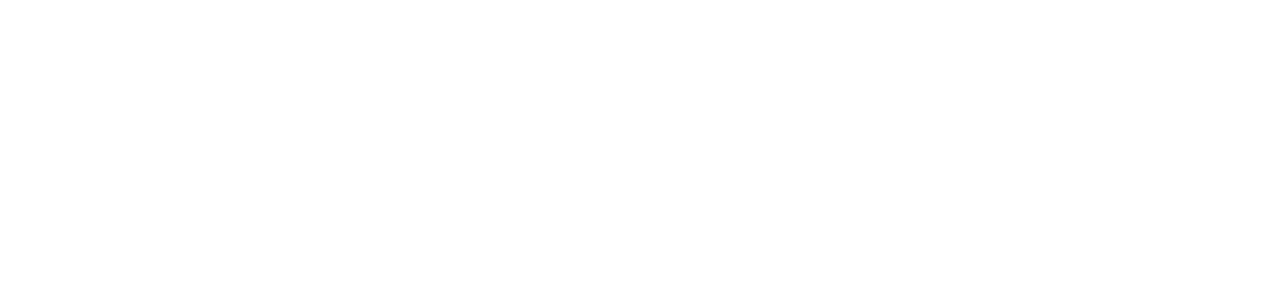
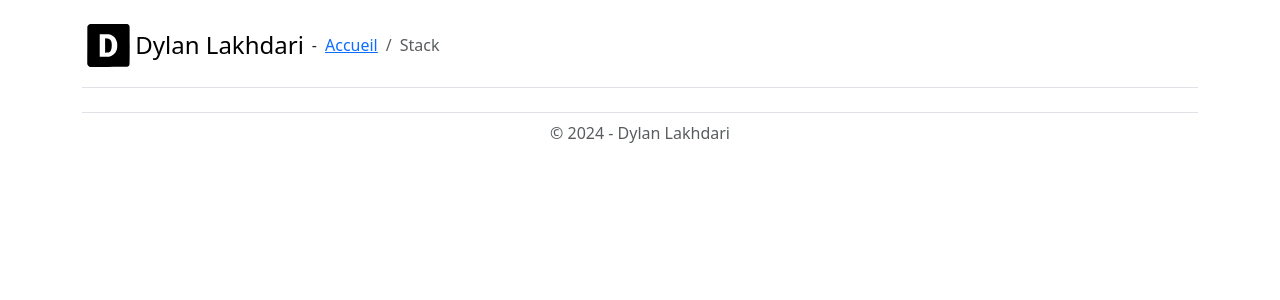
Before and after one commit to DylanLakhdari/Portfolio-Dylan-Lakhdari, a React (Vite) app: page /stack in a window 1280 px wide. Before the commit this address had no page. Shown: the top 300 px of the page. Built offline with nearby package versions, Linux system fonts and the light colour scheme.

Commit message:
Page Stack

```diff
--- a/src/App.jsx
+++ b/src/App.jsx
@@ -7,6 +7,7 @@
 //Pages
 import Accueil from "./pages/Accueil.jsx";
 import Projets from "./pages/Projets.jsx";
+import Stack from "./pages/Stack.jsx";
 
 function App() {
 
@@ -15,6 +16,7 @@
             <Routes>
                 <Route path="/" element={<Accueil/>} />
                 <Route path="/projets" element={<Projets/>} />
+                <Route path="/stack" element={<Stack/>} />
             </Routes>
         </BrowserRouter>
     )
--- a/src/pages/Accueil.jsx
+++ b/src/pages/Accueil.jsx
@@ -12,7 +12,7 @@
 
     return (
         <Container className="py-4 pb-0">
-            <Header />
+            <Header/>
             <main>
                 <div className="p-5 mb-4 bg-body-tertiary rounded-3">
                     <Container fluid className="py-5">
@@ -48,9 +48,11 @@
                                 consequatur cum deleniti error, eum eveniet excepturi id impedit inventore laborum
                                 libero minus non quis quo repellat sapiente sint voluptatum?
                             </p>
-                            <Button variant={"outline-secondary"}>
-                                Voir mes compétences
-                            </Button>
+                            <Link to="/stack">
+                                <Button variant={"outline-secondary"}>
+                                    Voir mes compétences
+                                </Button>
+                            </Link>
                         </div>
                     </Col>
                 </Row>
--- /dev/null
+++ b/src/pages/Stack.jsx
@@ -0,0 +1,21 @@
+//Bootstrap
+import {Container} from "react-bootstrap";
+
+//Components
+import Header from "../components/Header.jsx";
+import Footer from "../components/Footer.jsx";
+
+function Stack() {
+
+    return (
+        <Container className="py-4 pb-0">
+            <Header />
+            <main>
+
+            </main>
+            <Footer/>
+        </Container>
+    )
+}
+
+export default Stack;
```
